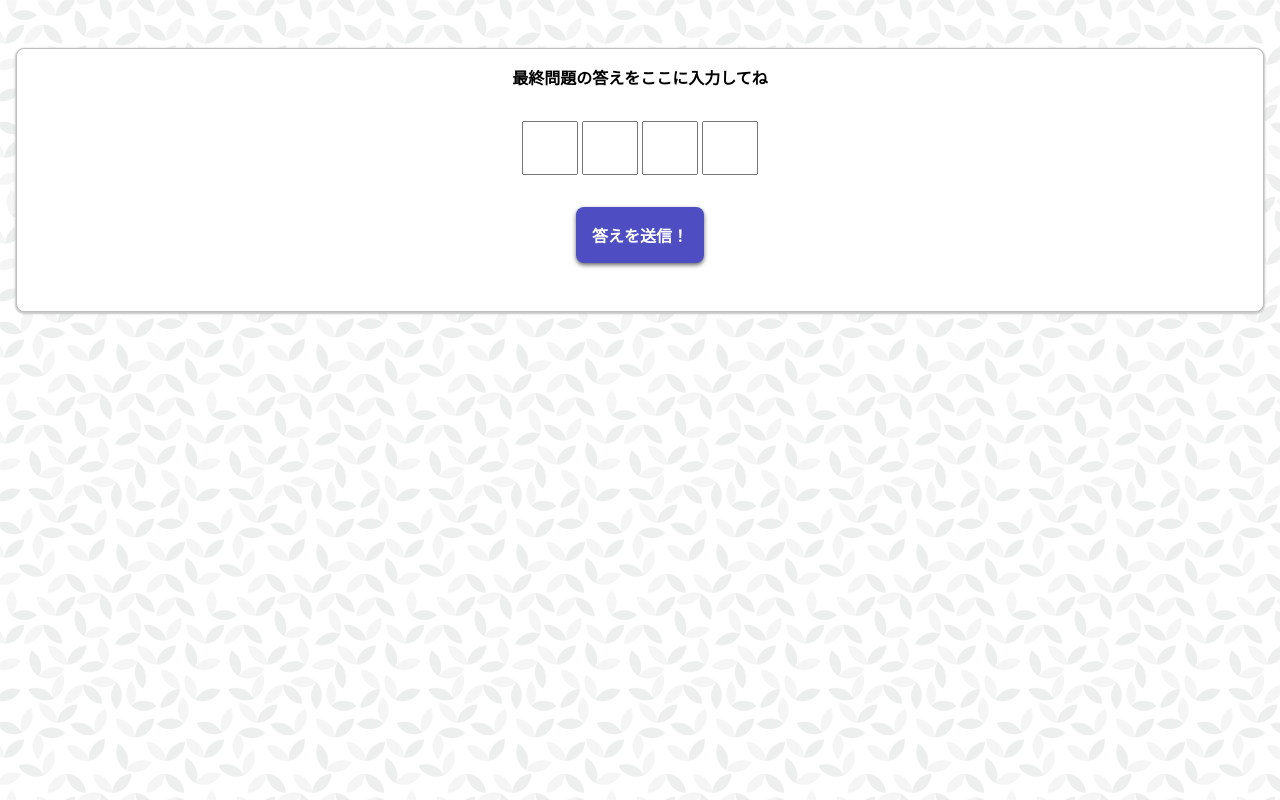
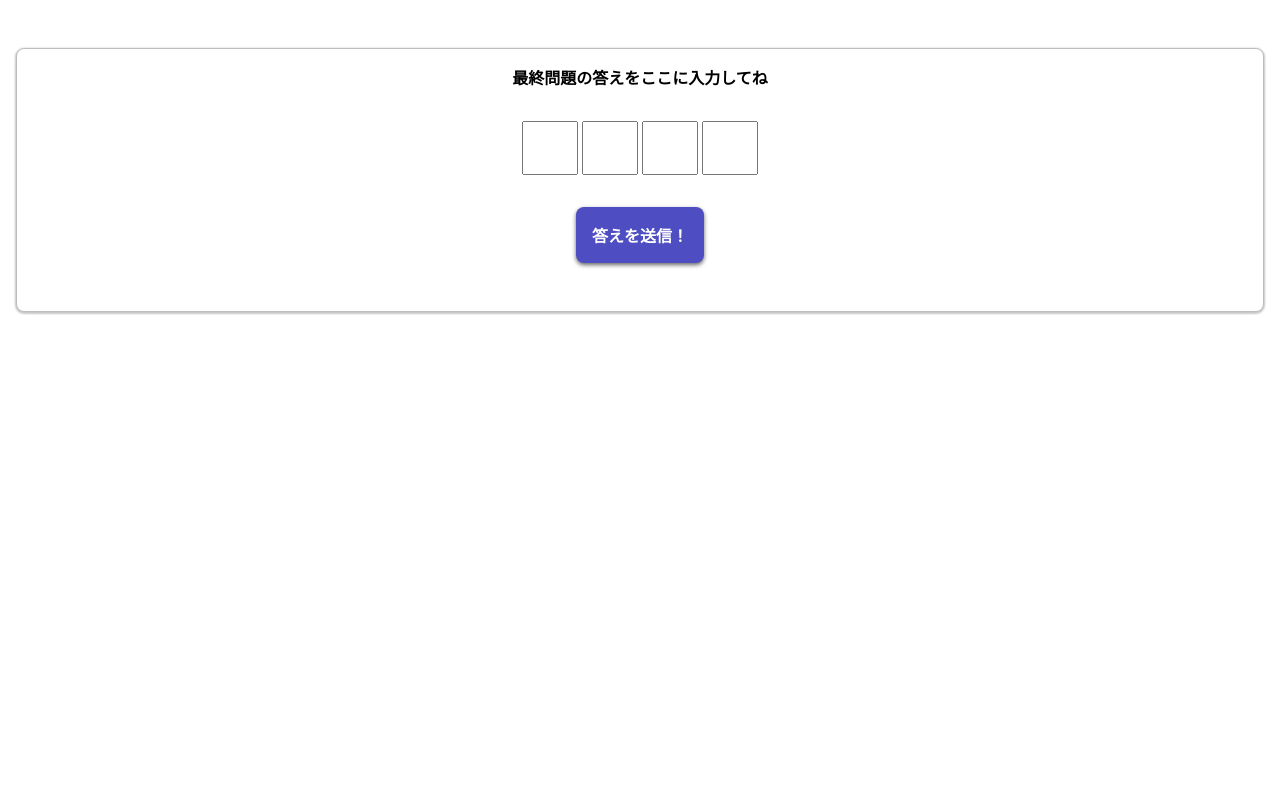
Before and after one commit to YukoKano/happy-birthday, a React (Create React App) app: page / in a window 1280 px wide. Built offline with nearby package versions, Linux system fonts and the light colour scheme.

Commit message:
thank you#

```diff
--- a/src/App.css
+++ b/src/App.css
@@ -1,5 +1,5 @@
 body {
-  background-image: url(./geometric-leaves.jpg);
+  /* background-image: url(./geometric-leaves.jpg); */
   padding: 16px;
 }
 
```
Also changed, not shown: 6 other files (tests, documents, lock files or other folders).
